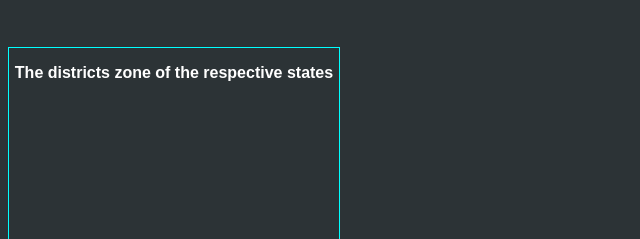
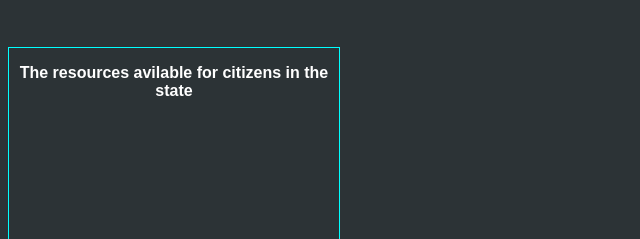
Before and after one commit to Sanchitjain2003/DebuggCovid, a plain HTML site: page main/index1.html in a window 1280 px wide. Shown: the part 255-494 px from the top of the page, 0-640 px from the left. Drawn offline with nearby package versions, Linux system fonts and the light colour scheme.

Commit message:
some grammar

```diff
--- a/main/index1.html
+++ b/main/index1.html
@@ -65,7 +65,7 @@
     <div id="div1">
 
 
-      <p id="p1"><b>The districts zone of the respective states</b></p>
+      <p id="p1"><b>The resources avilable for citizens in the state</b></p>
 
       </div>
       <div id="chatbot"><canvas id="line-chart"></canvas></div>
```
